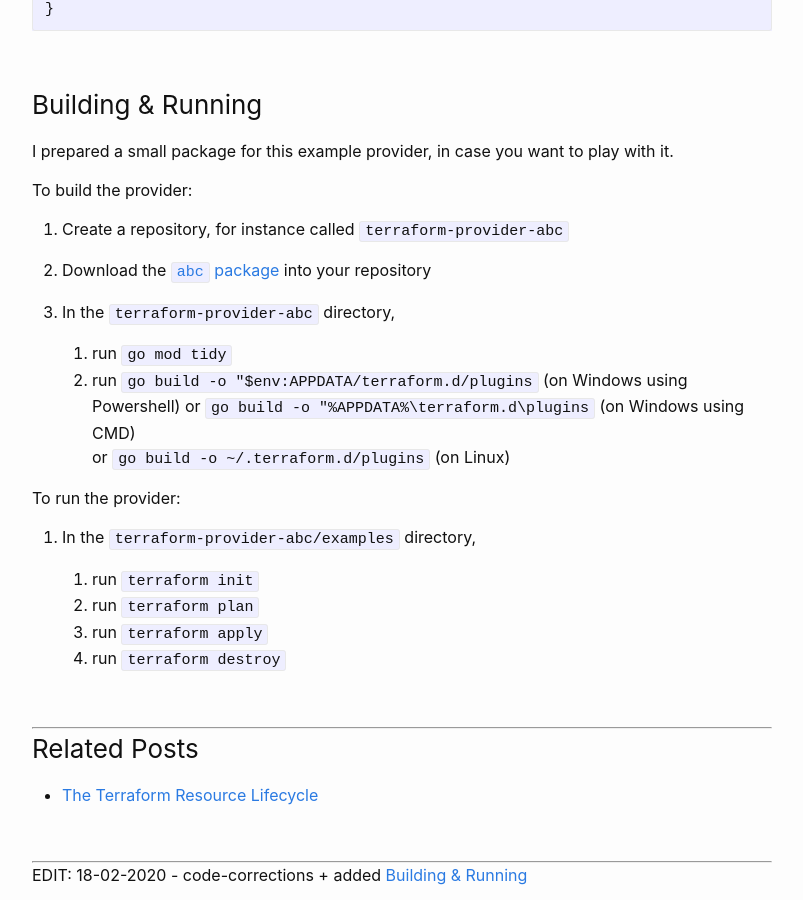
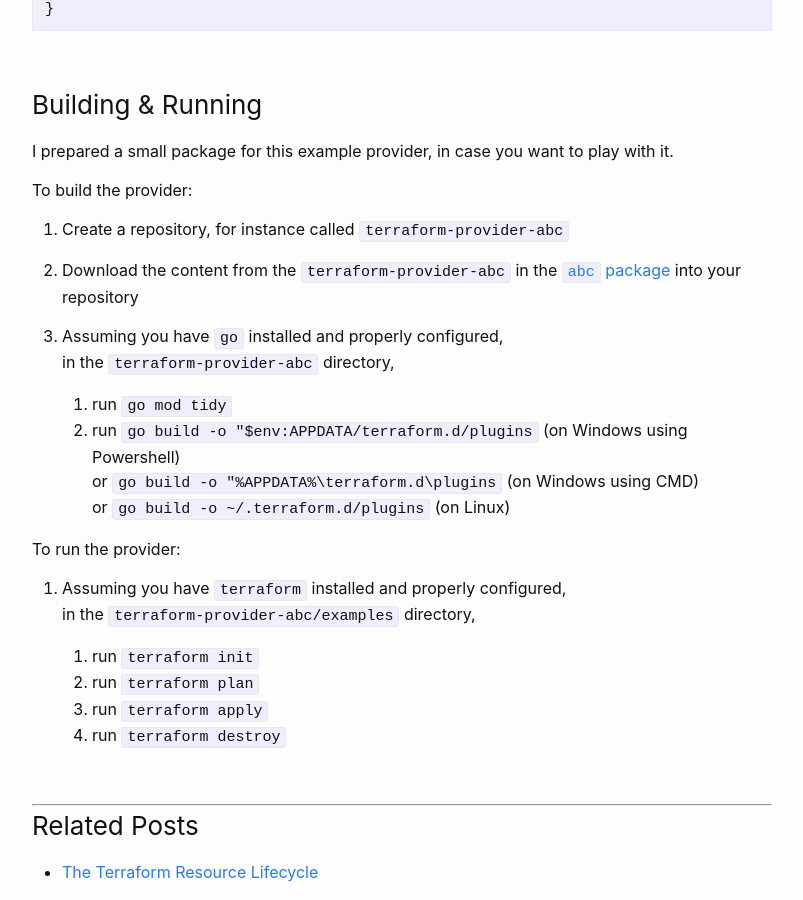
Before and after one commit to stefaanc/stefaanc.github.io, a Jekyll site: the page built from _posts/2020-02-17-implementing-a-terraform-provider.md, in a window 1280 px wide and 900 px high, scrolled down 10456 px. Shown: the whole window, without its empty margins (238-1041 px from the left). Built offline with Jekyll 4.4.1, drawn with Linux system fonts in a browser that asks for light colours; emoji names are drawn with the system emoji font.

Commit message:
small correction

```diff
--- a/_posts/2020-02-17-implementing-a-terraform-provider.md
+++ b/_posts/2020-02-17-implementing-a-terraform-provider.md
@@ -480,9 +480,10 @@
 
 1. Create a repository, for instance called `terraform-provider-abc`
 
-2. Download the [`abc` package](/assets/2020-02-17-implementing-a-terraform-provider/terraform-provider-abc.zip) into your repository
+2. Download the content from the `terraform-provider-abc` in the [`abc` package](/assets/2020-02-17-implementing-a-terraform-provider/terraform-provider-abc.zip) into your repository
 
-3. In the `terraform-provider-abc` directory,
+3. Assuming you have `go` installed and properly configured,
+   in the `terraform-provider-abc` directory,
 
     1. run `go mod tidy`
     2. run `go build -o "$env:APPDATA/terraform.d/plugins` (on Windows using Powershell)
@@ -491,7 +492,8 @@
 
 To run the provider:
 
-1. In the `terraform-provider-abc/examples` directory,
+1. Assuming you have `terraform` installed and properly configured,
+   in the `terraform-provider-abc/examples` directory,
 
     1. run `terraform init`
     2. run `terraform plan`
```
